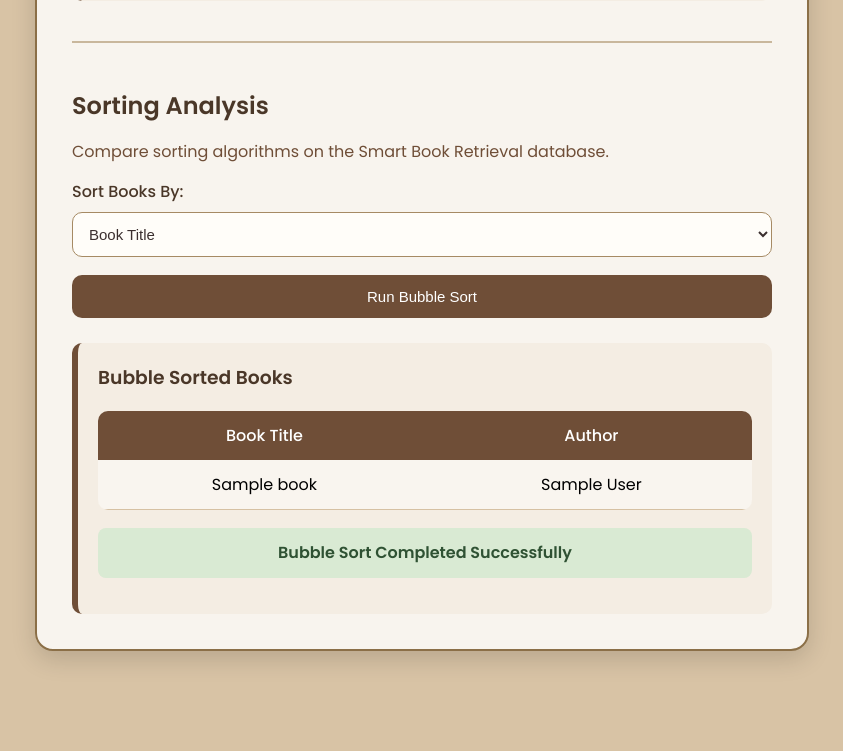
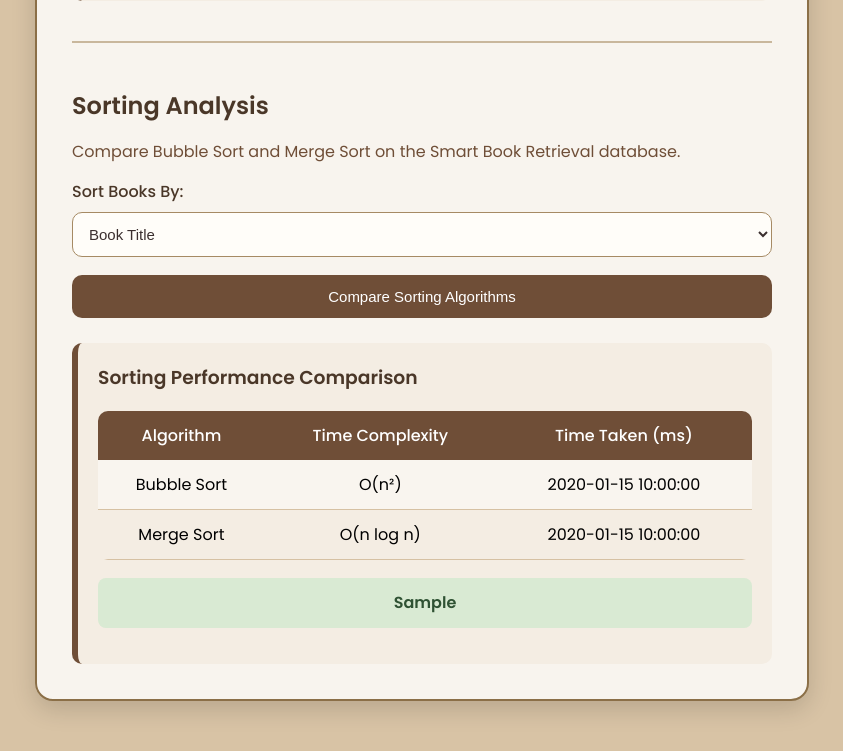
Before and after one commit to Hasika683/Smart-Book-Retrieval, a Flask app: template templates/index.html in a window 1280 px wide. Shown: the part 814-1565 px from the top of the page, without its empty margins (218-1061 px from the left). Before the commit the page ends 1476 px from the top, so only its background shows below. Run offline with Flask 3, Linux system fonts and the light colour scheme; the template is opened without the code that fills it: most values are stand-ins (such as "Sample title", 1, 10 or a date in 2020).

Commit message:
Add bubble sort and merge sort performance comparison

```diff
--- a/app.py
+++ b/app.py
@@ -27,29 +27,16 @@ books = [
     {"title": "Hamlet", "author": "William Shakespeare"},
     {"title": "Macbeth", "author": "William Shakespeare"},
     {"title": "Romeo and Juliet", "author": "William Shakespeare"},
-    {"title": "Othello", "author": "William Shakespeare"},
     {"title": "Moby Dick", "author": "Herman Melville"},
-    {"title": "Frankenstein", "author": "Mary Shelley"},
-    {"title": "Dracula", "author": "Bram Stoker"},
-    {"title": "Alice in Wonderland", "author": "Lewis Carroll"},
-    {"title": "Little Women", "author": "Louisa May Alcott"},
-    {"title": "Gone with the Wind", "author": "Margaret Mitchell"},
-    {"title": "The Grapes of Wrath", "author": "John Steinbeck"},
-    {"title": "Of Mice and Men", "author": "John Steinbeck"},
-    {"title": "The Old Man and the Sea", "author": "Ernest Hemingway"},
-    {"title": "A Farewell to Arms", "author": "Ernest Hemingway"},
-    {"title": "Catch-22", "author": "Joseph Heller"},
-    {"title": "The Bell Jar", "author": "Sylvia Plath"},
-    {"title": "Beloved", "author": "Toni Morrison"},
-    {"title": "Invisible Man", "author": "Ralph Ellison"},
-    {"title": "The Color Purple", "author": "Alice Walker"},
-    {"title": "Smart Book Retrieval", "author": "Sravya & Hasika"},
+    {"title": "Smart Book Retrieval", "author": "Sravya & Hasika"}
 ]
 
 sorted_books = sorted(books, key=lambda b: b["title"].lower())
 
+
 def normalize(text):
     return text.lower().replace(".", "").replace(" ", "")
+
 
 def linear_search(book_list, query, search_by):
     for book in book_list:
@@ -57,8 +44,10 @@ def linear_search(book_list, query, search_by):
             return book
     return None
 
+
 def binary_search(sorted_list, query):
-    low, high = 0, len(sorted_list) - 1
+    low = 0
+    high = len(sorted_list) - 1
 
     while low <= high:
         mid = (low + high) // 2
@@ -75,22 +64,54 @@ def binary_search(sorted_list, query):
 
     return None
 
+
 def bubble_sort_books(book_list, sort_by):
-    sorted_list = book_list.copy()
-
-    n = len(sorted_list)
+    arr = book_list.copy()
+    n = len(arr)
 
     for i in range(n):
         for j in range(0, n - i - 1):
 
-            if sorted_list[j][sort_by].lower() > sorted_list[j + 1][sort_by].lower():
+            if arr[j][sort_by].lower() > arr[j + 1][sort_by].lower():
+                arr[j], arr[j + 1] = arr[j + 1], arr[j]
 
-                sorted_list[j], sorted_list[j + 1] = (
-                    sorted_list[j + 1],
-                    sorted_list[j]
-                )
+    return arr
 
-    return sorted_list
+
+def merge_sort_books(book_list, sort_by):
+
+    if len(book_list) <= 1:
+        return book_list
+
+    mid = len(book_list) // 2
+
+    left = merge_sort_books(book_list[:mid], sort_by)
+    right = merge_sort_books(book_list[mid:], sort_by)
+
+    return merge(left, right, sort_by)
+
+
+def merge(left, right, sort_by):
+
+    result = []
+
+    i = 0
+    j = 0
+
+    while i < len(left) and j < len(right):
+
+        if left[i][sort_by].lower() <= right[j][sort_by].lower():
+            result.append(left[i])
+            i += 1
+        else:
+            result.append(right[j])
+            j += 1
+
+    result.extend(left[i:])
+    result.extend(right[j:])
+
+    return result
+
 
 @app.route("/", methods=["GET", "POST"])
 def index():
@@ -99,7 +120,10 @@ def index():
     linear_time = None
     binary_time = None
     conclusion = None
-    sorted_books_result = None
+
+    bubble_time = None
+    merge_time = None
+    sort_conclusion = None
 
     query = ""
     search_by = "title"
@@ -108,22 +132,43 @@ def index():
 
         action = request.form.get("action", "search")
 
-        if action == "bubble_sort":
+        # SORTING COMPARISON
+        if action == "compare_sorts":
 
             sort_by = request.form.get("sort_by", "title")
 
-            sorted_books_result = bubble_sort_books(
-                books,
-                sort_by
+            start = time.perf_counter()
+            bubble_sort_books(books, sort_by)
+            bubble_time = round(
+                (time.perf_counter() - start) * 1000,
+                6
             )
 
+            start = time.perf_counter()
+            merge_sort_books(books, sort_by)
+            merge_time = round(
+                (time.perf_counter() - start) * 1000,
+                6
+            )
+
+            if merge_time < bubble_time:
+                sort_conclusion = "Merge Sort is faster!"
+            else:
+                sort_conclusion = "Bubble Sort is faster!"
+
+        # SEARCH COMPARISON
         else:
 
             query = request.form.get("query", "").strip()
             search_by = request.form.get("search_by", "title")
 
             start = time.perf_counter()
-            result = linear_search(books, query, search_by)
+            result = linear_search(
+                books,
+                query,
+                search_by
+            )
+
             linear_time = round(
                 (time.perf_counter() - start) * 1000,
                 6
@@ -132,7 +177,11 @@ def index():
             if search_by == "title":
 
                 start = time.perf_counter()
-                binary_search(sorted_books, query)
+
+                binary_search(
+                    sorted_books,
+                    query
+                )
 
                 binary_time = round(
                     (time.perf_counter() - start) * 1000,
@@ -143,7 +192,6 @@ def index():
 
                 if binary_time < linear_time:
                     conclusion = "Binary Search is faster!"
-
                 else:
                     conclusion = "Linear Search is faster this time!"
 
@@ -158,8 +206,11 @@ def index():
         conclusion=conclusion,
         query=query,
         search_by=search_by,
-        sorted_books_result=sorted_books_result
+        bubble_time=bubble_time,
+        merge_time=merge_time,
+        sort_conclusion=sort_conclusion
     )
+
 
 if __name__ == "__main__":
     app.run(debug=True)
--- a/templates/index.html
+++ b/templates/index.html
@@ -1,9 +1,11 @@
 <!DOCTYPE html>
 <html>
+
 <head>
     <title>Smart Book Retrieval System</title>
     <link rel="stylesheet" href="{{ url_for('static', filename='style.css') }}">
 </head>
+
 <body>
 
     <div class="container">
@@ -28,13 +30,7 @@
                 </option>
             </select>
 
-        <input
-            type="text"
-            name="query"
-            placeholder="Enter Book Title or Author"
-            value="{{ query }}"
-            required
-        >
+            <input type="text" name="query" placeholder="Enter Book Title or Author" value="{{ query }}" required>
 
             <button type="submit">
                 Search
@@ -111,64 +107,60 @@
 
         {% endif %}
 
-    <!-- SORTING SECTION -->
-
         <div class="sorting-section">
 
             <h2>Sorting Analysis</h2>
 
             <p class="sorting-text">
-            Compare sorting algorithms on the Smart Book Retrieval database.
+                Compare Bubble Sort and Merge Sort on the Smart Book Retrieval database.
             </p>
 
             <form method="POST">
 
-            <input type="hidden" name="action" value="bubble_sort">
+                <input type="hidden" name="action" value="compare_sorts">
 
                 <label>Sort Books By:</label>
 
                 <select name="sort_by">
-                <option value="title">
-                    Book Title
-                </option>
-
-                <option value="author">
-                    Author Name
-                </option>
+                    <option value="title">Book Title</option>
+                    <option value="author">Author Name</option>
                 </select>
 
                 <button type="submit">
-                Run Bubble Sort
+                    Compare Sorting Algorithms
                 </button>
 
             </form>
 
-        {% if sorted_books_result %}
+            {% if bubble_time is not none %}
 
             <div class="result">
 
-            <h3>Bubble Sorted Books</h3>
+                <h3>Sorting Performance Comparison</h3>
 
                 <table>
+                    <tr>
+                        <th>Algorithm</th>
+                        <th>Time Complexity</th>
+                        <th>Time Taken (ms)</th>
+                    </tr>
 
                     <tr>
-                    <th>Book Title</th>
-                    <th>Author</th>
+                        <td>Bubble Sort</td>
+                        <td>O(n²)</td>
+                        <td>{{ bubble_time }}</td>
                     </tr>
 
-                {% for book in sorted_books_result %}
-
                     <tr>
-                    <td>{{ book.title }}</td>
-                    <td>{{ book.author }}</td>
+                        <td>Merge Sort</td>
+                        <td>O(n log n)</td>
+                        <td>{{ merge_time }}</td>
                     </tr>
-
-                {% endfor %}
 
                 </table>
 
                 <p class="conclusion">
-                Bubble Sort Completed Successfully
+                    {{ sort_conclusion }}
                 </p>
 
             </div>
@@ -180,4 +172,5 @@
     </div>
 
 </body>
+
 </html>
```
Lines whose indentation alone changed are shown as unchanged.
